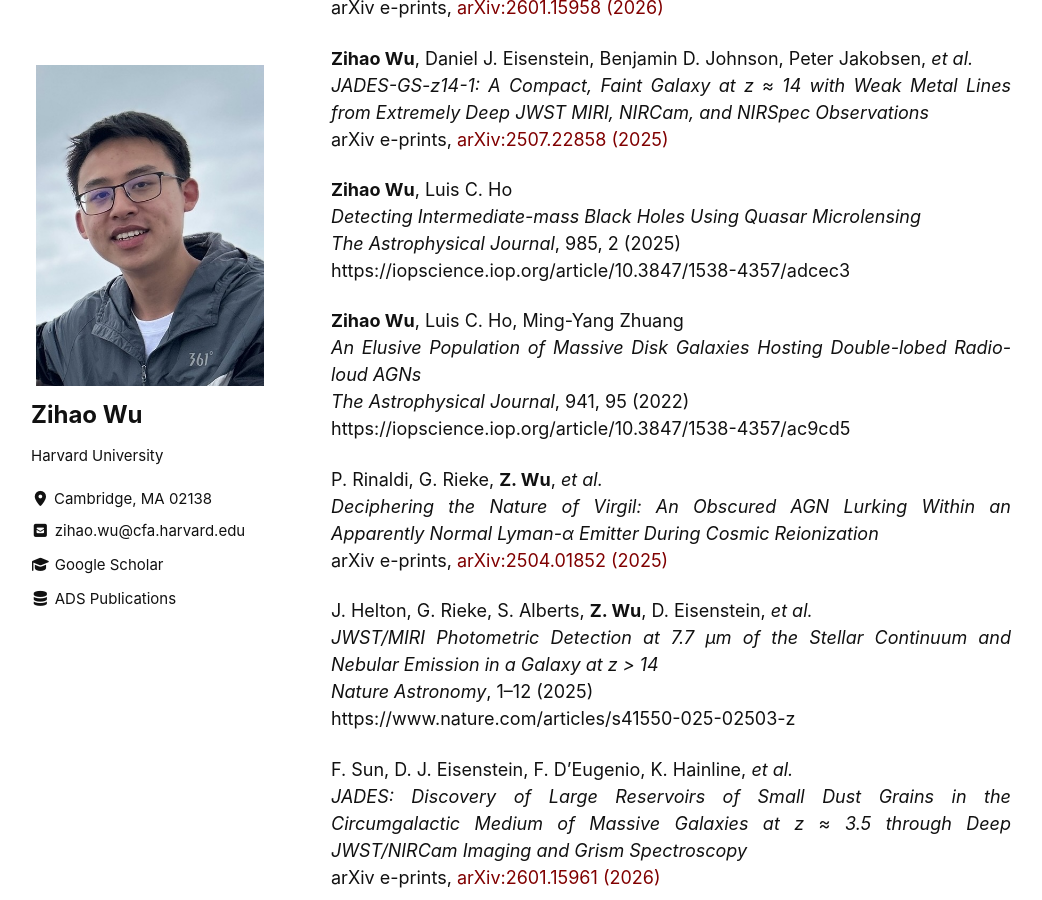
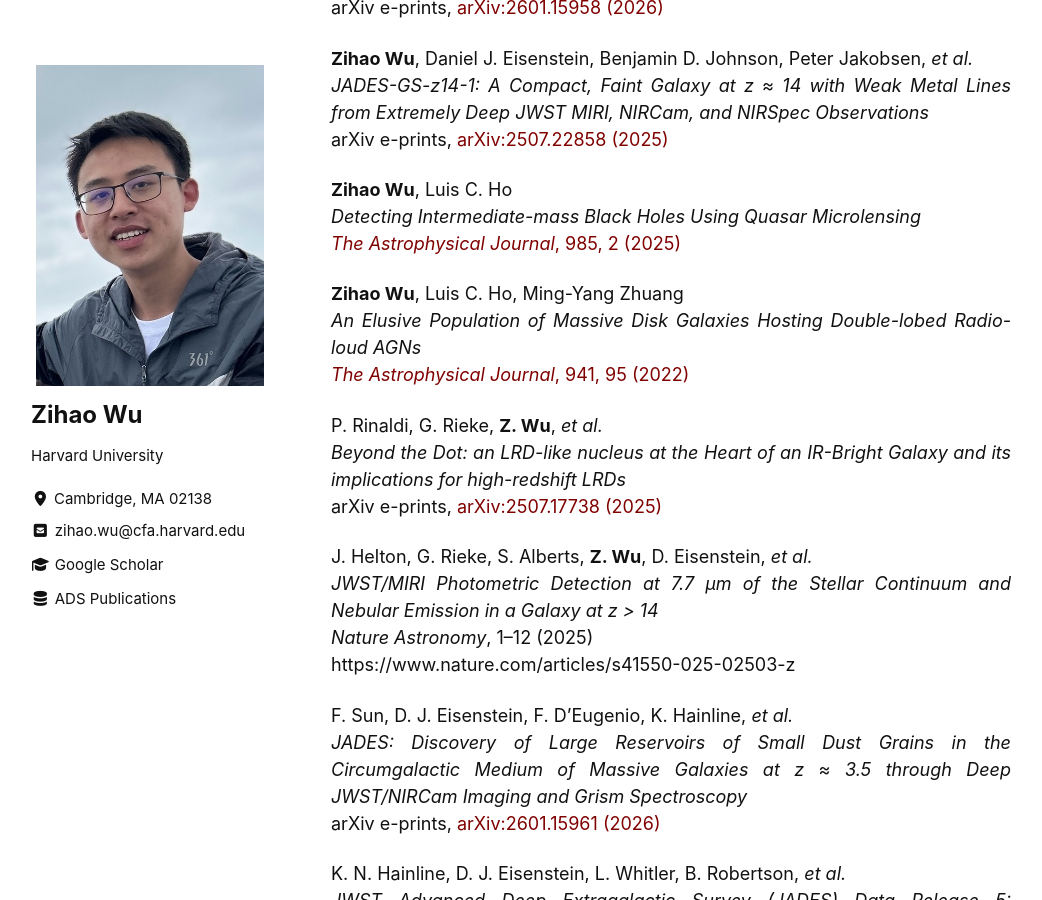
Before and after one commit to zihaowu-astro/zihaowu-astro.github.io, a Jekyll site: the page built from index.md, in a window 1280 px wide and 900 px high, scrolled down 930 px. Shown: the whole window, without its empty margins (119-1161 px from the left). Built offline with Jekyll 4.4.1, drawn with Linux system fonts in a browser that asks for light colours; cached includes are drawn as plain includes.

Commit message:
update publications

```diff
--- a/index.md
+++ b/index.md
@@ -31,17 +31,16 @@
 
 **Zihao Wu**, Luis C. Ho
 *Detecting Intermediate-mass Black Holes Using Quasar Microlensing*
-*The Astrophysical Journal*, 985, 2 (2025)
-https://iopscience.iop.org/article/10.3847/1538-4357/adcec3
+[*The Astrophysical Journal*, 985, 2 (2025)](https://iopscience.iop.org/article/10.3847/1538-4357/adcec3)
 
 **Zihao Wu**, Luis C. Ho, Ming-Yang Zhuang
 *An Elusive Population of Massive Disk Galaxies Hosting Double-lobed Radio-loud AGNs*
-*The Astrophysical Journal*, 941, 95 (2022)
-https://iopscience.iop.org/article/10.3847/1538-4357/ac9cd5
+[*The Astrophysical Journal*, 941, 95 (2022)](https://iopscience.iop.org/article/10.3847/1538-4357/ac9cd5)
+
 
 P. Rinaldi, G. Rieke, **Z. Wu**, *et al.*
-*Deciphering the Nature of Virgil: An Obscured AGN Lurking Within an Apparently Normal Lyman-α Emitter During Cosmic Reionization*
-arXiv e-prints, [arXiv:2504.01852 (2025)](https://ui.adsabs.harvard.edu/abs/2025arXiv250401852R/abstract)
+*Beyond the Dot: an LRD-like nucleus at the Heart of an IR-Bright Galaxy and its implications for high-redshift LRDs*
+arXiv e-prints, [arXiv:2507.17738 (2025)](https://arxiv.org/abs/2507.17738)
 
 J. Helton, G. Rieke, S. Alberts, **Z. Wu**, D. Eisenstein, *et al.*
 *JWST/MIRI Photometric Detection at 7.7 μm of the Stellar Continuum and Nebular Emission in a Galaxy at z > 14*
```
Also changed, not shown: 1 other file.
